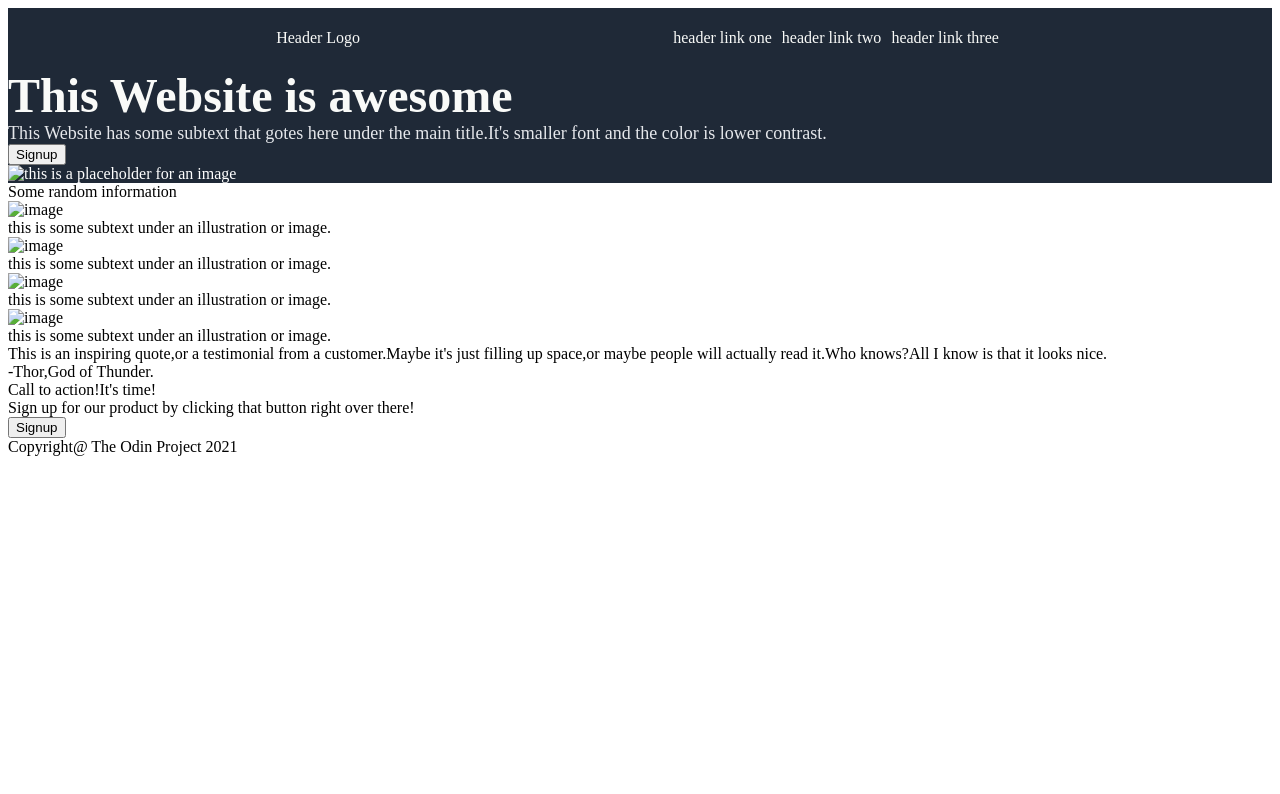
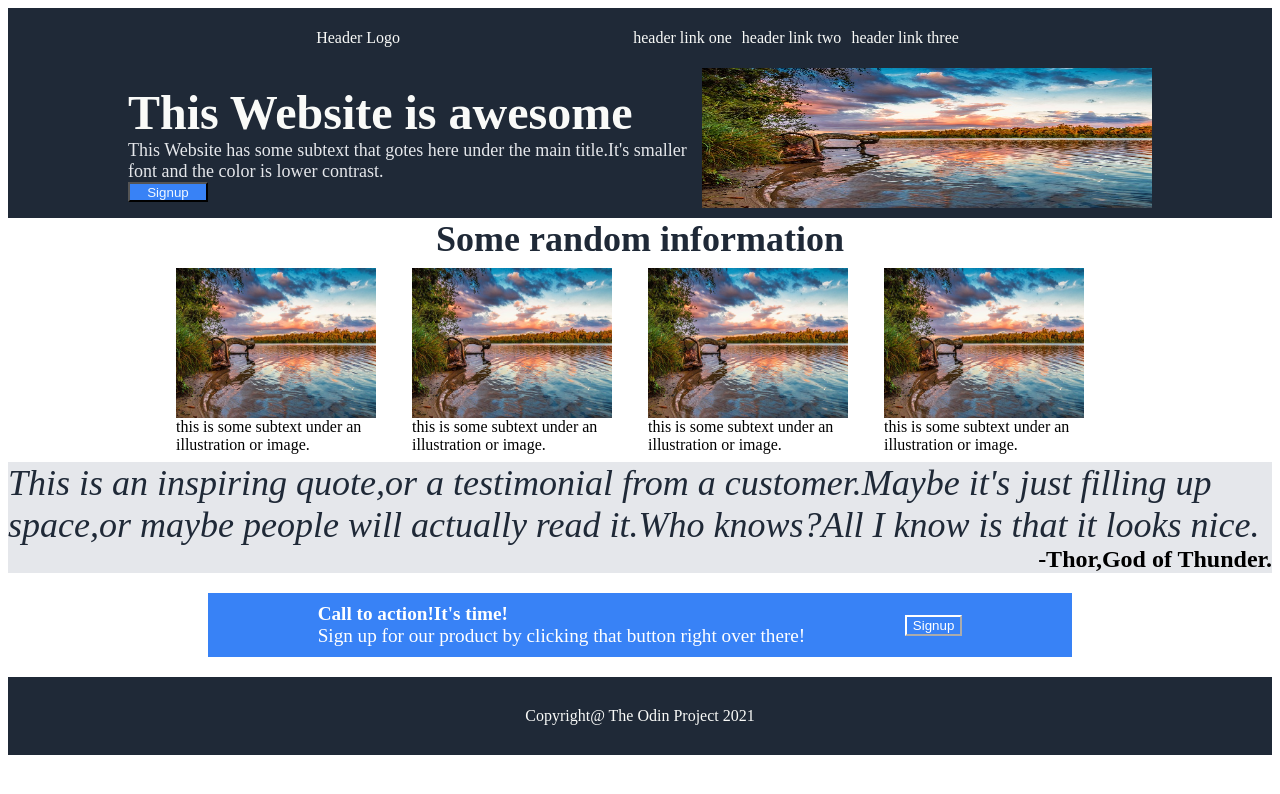
Before and after one commit to Saurav-Bhattacharjee/Landing-Page, a plain HTML site: page index.html in a window 1280 px wide. Drawn offline with Linux system fonts and the light colour scheme.

Commit message:
Many changes made

```diff
--- a/index.html
+++ b/index.html
@@ -1,4 +1,4 @@
-<!DOCTYPE html>
+<DOCTYPE html>
 <html lang="en">
 <head>
     <meta charset="UTF-8">
@@ -26,28 +26,28 @@
                 <div class="h2">This Website has some subtext that gotes here under the main title.It's smaller font and the color is lower contrast.</div>
                 <button class="h3">Signup</button>
             </div>
-            <div>
-                <img src="" alt="this is a placeholder for an image">
+            <div class="header-image">
+                <img src="iron-man-g97089706f_640.jpg" class="img1" alt="this is a placeholder for an image">
             </div>
         </div>
     </div>
     <div class="Content-1">
         <div class="Content-1-top">Some random information</div>
         <div class="Content-1-card">
-            <div class="Card-1">
-                <img src="" alt="image">
+            <div class="Card one">
+                <img src="iron-man-g97089706f_640.jpg" class="img2" alt="img2">
                 <div class="img-subtext">this is some subtext under an illustration or image.</div>
             </div>
-            <div class="Card-2">
-                <img src="" alt="image">
+            <div class="Card two">
+                <img src="iron-man-g97089706f_640.jpg" class="img2" alt="img2">
                 <div class="img-subtext">this is some subtext under an illustration or image.</div>
             </div>
-            <div class="Card-3">
-                <img src="" alt="image">
+            <div class="Card three">
+                <img src="iron-man-g97089706f_640.jpg" class="img2" alt="img2">
                 <div class="img-subtext">this is some subtext under an illustration or image.</div>
             </div>
-            <div class="Card-4">
-                <img src="" alt="image">
+            <div class="Card four">
+                <img src="iron-man-g97089706f_640.jpg" class="img2" alt="img2">
                 <div class="img-subtext">this is some subtext under an illustration or image.</div>
             </div>
         </div>
@@ -61,11 +61,14 @@
         </div>
     </div>
     <div class="Content-3">
-        <div class="Container">
-            <div class="Container-content1">Call to action!It's time!</div>
-            <div class="Container-content2">Sign up for our product by clicking that button right over there!</div>
+        <div class="Container_Contents">
+                <div class="Container-content1">Call to action!It's time!</div>
+                <div class="Container-content2">Sign up for our product by clicking that button right over there!</div>
+        </div>
+        <div class="button-div">
             <button class="Container-button">Signup</button>
         </div>
+
     </div>
     <div class="Footer">
         <div class="Footer-text">
--- a/styles.css
+++ b/styles.css
@@ -1,5 +1,4 @@
-
-  @import url('https://fonts.googleapis.com/css2?family=Roboto:ital@0;1&display=swap');
+@import url('https://fonts.googleapis.com/css2?family=Roboto:ital@0;1&display=swap');
 
 .body{
   font-family: system-ui, -apple-system, BlinkMacSystemFont, 'Segoe UI', Roboto, Oxygen, Ubuntu, Cantarell, 'Open Sans', 'Helvetica Neue', sans-serif;
@@ -11,6 +10,7 @@
     color: white;
     display:flex;
     flex-direction:column;
+    padding:0px 120px 0px 120px;
 
 }
 .Header-links{
@@ -26,6 +26,12 @@
 .h2{
     font-size:18px;
     color:#E5E7EB;
+}
+.h3{
+    width:80px;
+    height:20px;
+    background-color: #3882f6;
+    color: aliceblue;
 }
 .Header-logo{
     font:24px;
@@ -45,3 +51,104 @@ a{
     font:24px;
     color:#F9FAF8;
 }
+.Description{
+    display:flex;
+    justify-content: space-around;
+    align-items: center;
+    flex-direction: row;
+}
+.h-content-box{
+    display: flex;
+    flex-direction: column;
+    width:600px;
+}
+.header-image{
+    display: flex;
+    width: 450px;
+    height: 150px;
+}
+.img1{
+    width:450px;
+    height:140px;
+}
+.Content-1{
+    display: flex;
+    justify-content: center;
+    flex-direction: column;
+}
+.Content-1-top{
+    display: flex;
+    justify-content: center;
+    font-size: 36px;
+    font-weight: 800;
+    color:#1f2937;
+}
+.Content-1-card{
+    display: flex;
+    justify-content: center;
+    flex-direction: row;
+}
+.Card{
+    display: flex;
+
+    flex-direction: column;
+    margin: 8px;
+    width: 220px;
+}
+.img2{
+    width:200px ;
+    height:150px;
+}
+.Content-2{
+    display:flex;
+    flex-direction: column;
+    background-color: #E5E7EB;
+}
+.quote{
+    font-size: 36px;
+    font-style: italic;
+    font-weight:300px ;
+    color:#1F2937;
+}
+.Author{
+    display: flex;
+    justify-content: flex-end;
+    font-size: 24px;
+    font-weight: bold;
+}
+.Content-3{
+    display: flex;
+    flex-direction: row;
+    justify-content: space-evenly;
+    align-items: center;
+    background-color: #3882f6;
+    padding: 10px;
+    margin: 20px 200px 20px 200px;
+
+}
+.Container_Contents{
+    font-size: larger;
+    display: flex;
+    flex-direction: column;
+    color: white;
+
+}
+.Container-button{
+    color: white;
+    background-color: #3882f6;
+    border-color: white;
+}
+.Container-content1{
+    font-weight: bold;
+}
+.Footer{
+    background-color: #1F2937;
+    color:#F9FAF8;
+    display: flex;
+    justify-content: center;
+    align-items: center;
+
+}
+.Footer-text{
+    padding: 30px;
+}
```
Also changed, not shown: iron-man-g97089706f_640.jpg (added).
